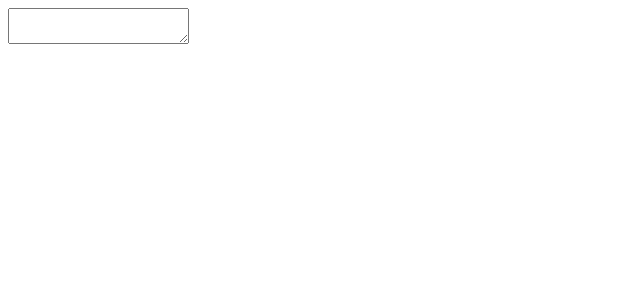
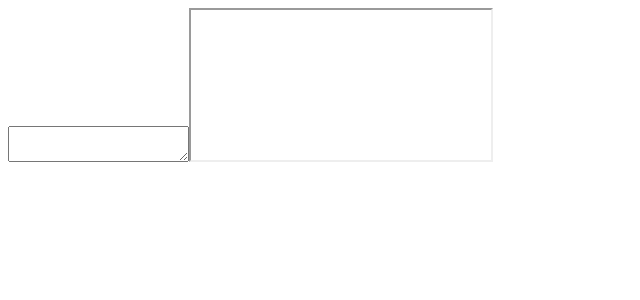
Before and after one commit to aesopwolf/simpleslide, a React app: page / in a window 1280 px wide. Shown: the top 300 px of the page, without its empty margins (0-640 px from the left). Built offline with nearby package versions, Linux system fonts and the light colour scheme.

Commit message:
render markdown to iframe

```diff
--- a/src/App.js
+++ b/src/App.js
@@ -20,10 +20,11 @@ export class App extends Component {
   }
 
   render() {
+    var frameSrc = 'data:text/html;charset=UTF-8,<html><body>' + marked(this.state.markdown) + '</body></html>';
     return (
       <div>
         <textarea onChange={this.handleMarkdown.bind(this)} value={this.state.markdown}/>
-        <div dangerouslySetInnerHTML={this.createMarkup()} />
+        <iframe ref="myIframe" src={frameSrc}></iframe>
       </div>
     );
   }
```
Also changed, not shown: 1 other file (tests, documents, lock files or other folders).
